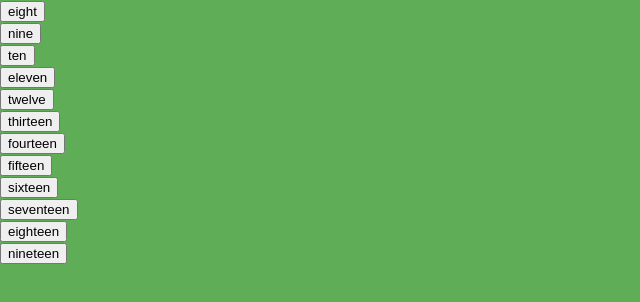
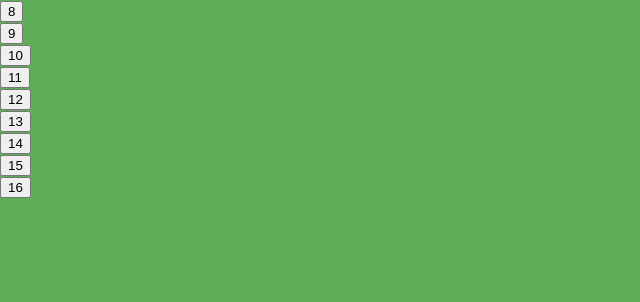
Before and after one commit to IvanStack/GroupMeet-App-Meteor-React, a React (Create React App) app: page / in a window 1280 px wide. Shown: the top 302 px of the page, without its empty margins (0-640 px from the left). Built offline with nearby package versions, Linux system fonts and the light colour scheme.

Commit message:
Revert "cell buttons connecting to day"
This reverts commit 38aced1c2d2582dc76566812ec232f678a3c91e1.

```diff
--- a/package.json
+++ b/package.json
@@ -10,7 +10,7 @@
     "redux": "^4.0.1"
   },
   "scripts": {
-    "start": "set PORT=3001 && react-scripts start",
+    "start": "react-scripts start",
     "build": "react-scripts build",
     "test": "react-scripts test",
     "eject": "react-scripts eject"
--- a/src/actions/DayAction.js
+++ b/src/actions/DayAction.js
@@ -1,8 +1,6 @@
-export const toggleAvail = (time, avail) => {
+export const toggleAvail = (time) => {
     return {
         type: 'TOGGLE_AVAIL',
-        time: time,
-        avail: avail
-
+        time: time
     }
-};
+}
--- a/src/components/Cell.js
+++ b/src/components/Cell.js
@@ -1,31 +1,11 @@
 import React from 'react'
-import { toggleAvail } from "../actions/DayAction";
-import { connect } from 'react-redux';
 
-class Cell extends React.Component {
-    constructor(props) {
-        super(props);
-        //this.state = {avail: this.props.time};
-        this.handleClick = this.handleClick.bind(this);
-    }
-
-    handleClick() {
-        console.log(this.props.time);
-        toggleAvail(this.props.name, this.props.time);
-        console.log(this.props.time);
-    }
-
-    render() {
-        console.log(this.props.time);
-        return (
-            <div>
-                <button id='cell' onClick={this.handleClick}>
-                    {this.props.name}
-                </button>
-            </div>
-        )
-    }
-
+const Cell = () => {
+    return (
+        <div>
+            <button id='cell'></button>
+        </div>
+    )
 }
 
-export default connect(null,{ toggleAvail })(Cell)
+export default Cell
--- a/src/components/Day.js
+++ b/src/components/Day.js
@@ -1,24 +1,38 @@
-import React from 'react';
-// import PropTypes from 'prop-types';
-// import { connect } from 'tls';
-import Cell from './Cell'
+import React, {Component} from 'react';
+import PropTypes from 'prop-types';
+import { connect } from 'tls';
 
 // function getStyle = (availabilityAtTime) => {
+
+// }
 
 // function onClick = () => {
 //     //This should change the state using toggleAvail, which I should input above and map
 // }
 
 const Day = ({times, key}) => {
-        console.log(times.DayReducer.times);
-        const hours = Object.entries(times.DayReducer.times);
     return (
-        <div>
-                {hours.map(hour => (
-                    <Cell time={hour[1]} id={key} name={hour[0]}/>
-                ))}
+        <div id = "hourButtons">
+
+            <button id = 'cell'>8</button>
+            <br></br>
+            <button id = 'cell'>9</button>
+            <br></br>
+            <button id = 'cell'>10</button>
+            <br></br>
+            <button id = 'cell'>11</button>
+            <br></br>
+            <button id = 'cell'>12</button>
+            <br></br>
+            <button id = 'cell'>13</button>
+            <br></br>
+            <button id = 'cell'>14</button>
+            <br></br>
+            <button id = 'cell'>15</button>
+            <br></br>
+            <button id = 'cell'>16</button>
         </div>
     )
-};
+}
 
 export default Day
--- a/src/containers/CalendarView.js
+++ b/src/containers/CalendarView.js
@@ -1,19 +1,20 @@
 import React, {Component} from 'react';
-//import PropTypes from 'prop-types';
-import { connect } from 'react-redux';
-//import { toggleAvail } from '../actions/DayAction'
+import PropTypes from 'prop-types';
+import { connect } from 'net';
+import { toggleAvail } from '../actions/DayAction'
 import Day from '../components/Day'
 
 class CalendarView extends Component {
 
-    // generateWeek = (curDate) => {
-    //     return
-    // }
+    generateWeek = (curDate) => {
+        return
+    }
 
     render() {
+
         return (
-
             <div>
+                {/*rename the state below */}
                 <Day times = {this.props.times} id = {this.props.key}/>
             </div>
         );
@@ -22,10 +23,9 @@ class CalendarView extends Component {
 
 CalendarView.propTypes = {};
 
-const mapStateToProps = state => {
-    return {
-        times: state
-    }
-};
+const mapStateToProps = dispatch => ({
+    toggleAvail: time => dispatch(toggleAvail(time))
+})
 
-export default connect(mapStateToProps,)(Day)
+// export default connect(mapStateToProps)(Day)
+export default CalendarView
--- a/src/reducers/DayReducer.js
+++ b/src/reducers/DayReducer.js
@@ -23,12 +23,11 @@ const initState = {
 const DayReducer = (state = initState, action) => {
     switch(action.type) {
         case 'TOGGLE_AVAIL':
-            let curHour = action.time
-            console.log(curHour);
+
             return {
                 ...state,
                 times : {
-                    curHour: !action.avail
+                    // action.time = !state.action.time
                 }
             }
         default:
```
